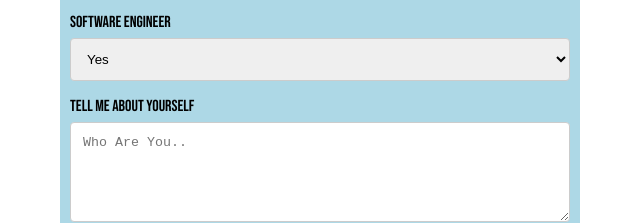
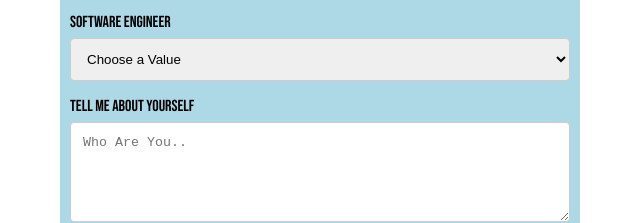
Before and after one commit to madarensbourg/MyPortfolio, a plain HTML site: page index.html in a window 1280 px wide. Shown: the part 2085-2308 px from the top of the page, 320-960 px from the left. Drawn offline with nearby package versions, Linux system fonts and the light colour scheme.

Commit message:
final final

```diff
--- a/index.html
+++ b/index.html
@@ -157,6 +157,7 @@
 
                 <label for="profession">Software Engineer</label>
                 <select id="engineer" name="engineer">
+                    <option value="Choose">Choose a Value</option>
                     <option value="yes">Yes</option>
                     <option value="no">No</option>
                     <option value="not sure">Not Sure</option>
```
